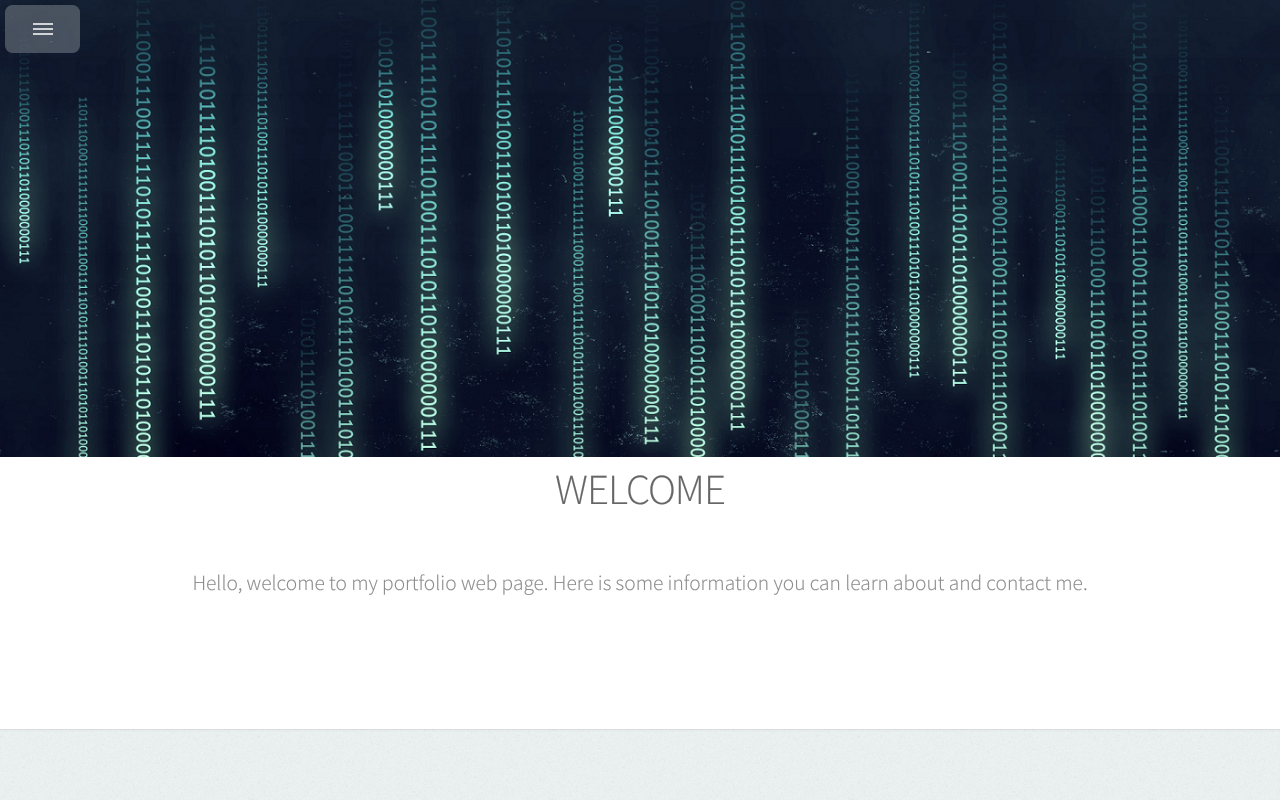
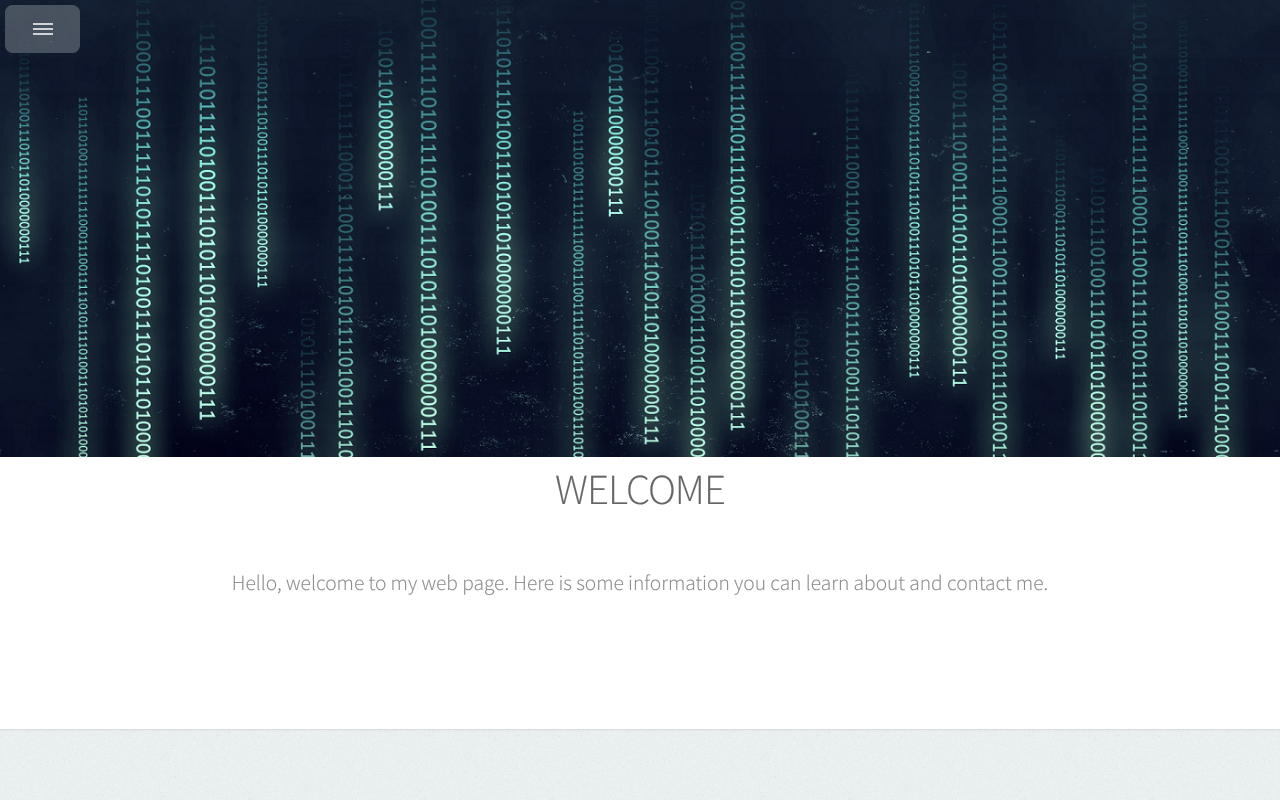
Before and after one commit to emrebilal/emrebilal.github.io, a plain HTML site: page index.html in a window 1280 px wide. Shown: the top 800 px of the page. Drawn offline with Linux system fonts and the light colour scheme.

Commit message:
Update index.html

```diff
--- a/index.html
+++ b/index.html
@@ -48,7 +48,7 @@
       <header>
         <h2 class="alt"><strong>WELCOME</strong></h2>
       </header>
-      <p>Hello, welcome to my portfolio web page. Here is some information you can learn about and contact me.</p>
+      <p>Hello, welcome to my web page. Here is some information you can learn about and contact me.</p>
     </div>
   </section>
   <section id="about" class="three">
```
